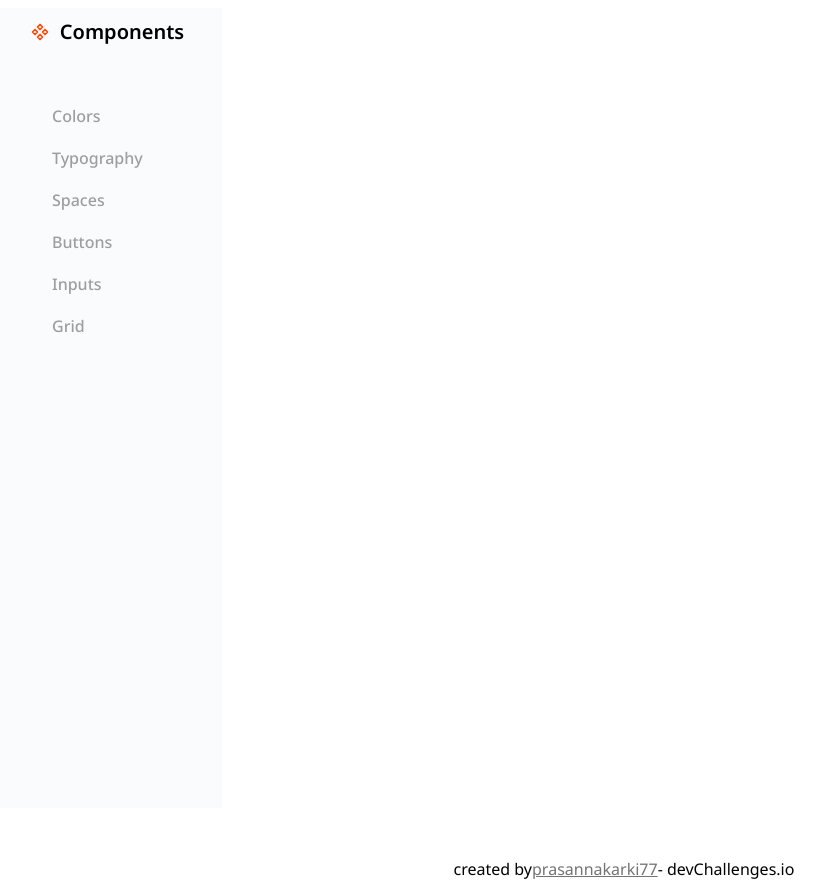
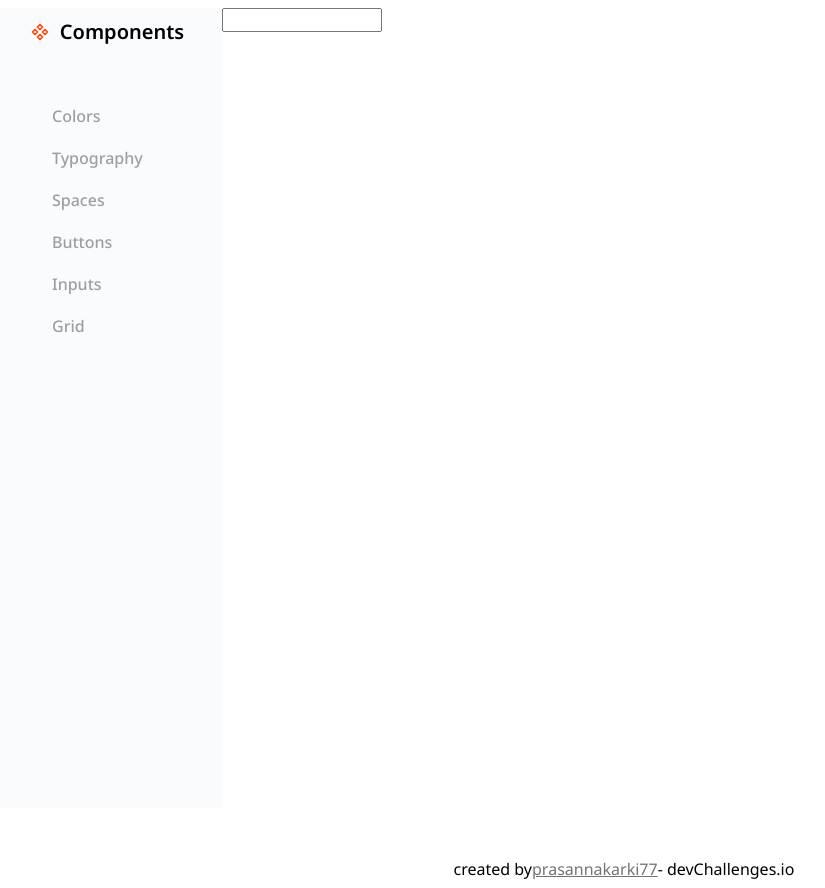
Before and after one commit to prasannakarki77/components-app, a React (Create React App) app: page /inputs in a window 1280 px wide. Shown: the whole page, without its empty margins (16-841 px from the left). Built offline with nearby package versions, Linux system fonts and the light colour scheme.

Commit message:
created input components

```diff
--- a/src/Body.js
+++ b/src/Body.js
@@ -1,11 +1,13 @@
 import React from "react";
 import { Routes, Route } from "react-router-dom";
 import Buttons from "./components/Buttons";
+import Inputs from "./components/Inputs";
 
 const Body = () => {
   return (
     <Routes>
-      <Route path="/" element={<Buttons />} />
+      <Route path="/buttons" element={<Buttons />} />
+      <Route path="/inputs" element={<Inputs />} />
     </Routes>
   );
 };
--- a/src/components/Buttons.js
+++ b/src/components/Buttons.js
@@ -7,7 +7,7 @@ import { MdWarning } from "react-icons/md";
 import "../styles/button.scss";
 const Buttons = () => {
   return (
-    <div className="buttons-container">
+    <div className="components-container">
       <Button />
       <Button variant="outline" />
       <Button variant="text" />
--- /dev/null
+++ b/src/components/Input.js
@@ -0,0 +1,18 @@
+import React from "react";
+
+const Input = ({
+  error,
+  disabled,
+  helperText,
+  startIcon,
+  endIcon,
+  value,
+  size,
+  fullwidth,
+  multiline,
+  row,
+}) => {
+  return <input />;
+};
+
+export default Input;
--- /dev/null
+++ b/src/components/Inputs.js
@@ -0,0 +1,14 @@
+import React from "react";
+import Input from "./Input";
+
+const Inputs = () => {
+  return (
+    <div className="components-container">
+      <div>
+        <Input />
+      </div>
+    </div>
+  );
+};
+
+export default Inputs;
--- a/src/components/Sidenav.js
+++ b/src/components/Sidenav.js
@@ -23,7 +23,7 @@ const Sidenav = () => {
         <NavLink to="/buttons">
           <li className="sidenav__link">Buttons</li>
         </NavLink>
-        <NavLink to="/">
+        <NavLink to="/inputs">
           <li className="sidenav__link">Inputs</li>
         </NavLink>
         <NavLink to="/">
--- a/src/styles/button.scss
+++ b/src/styles/button.scss
@@ -1,4 +1,4 @@
-.buttons-container {
+.components-container {
   display: flex;
   flex-wrap: wrap;
 }
@@ -89,7 +89,11 @@
   &__state {
     &--disabled {
       cursor: not-allowed;
-      pointer-events: none;
+
+      &:hover,
+      &:focus {
+        background: none;
+      }
     }
     &--disableShadow {
       box-shadow: none;
```
